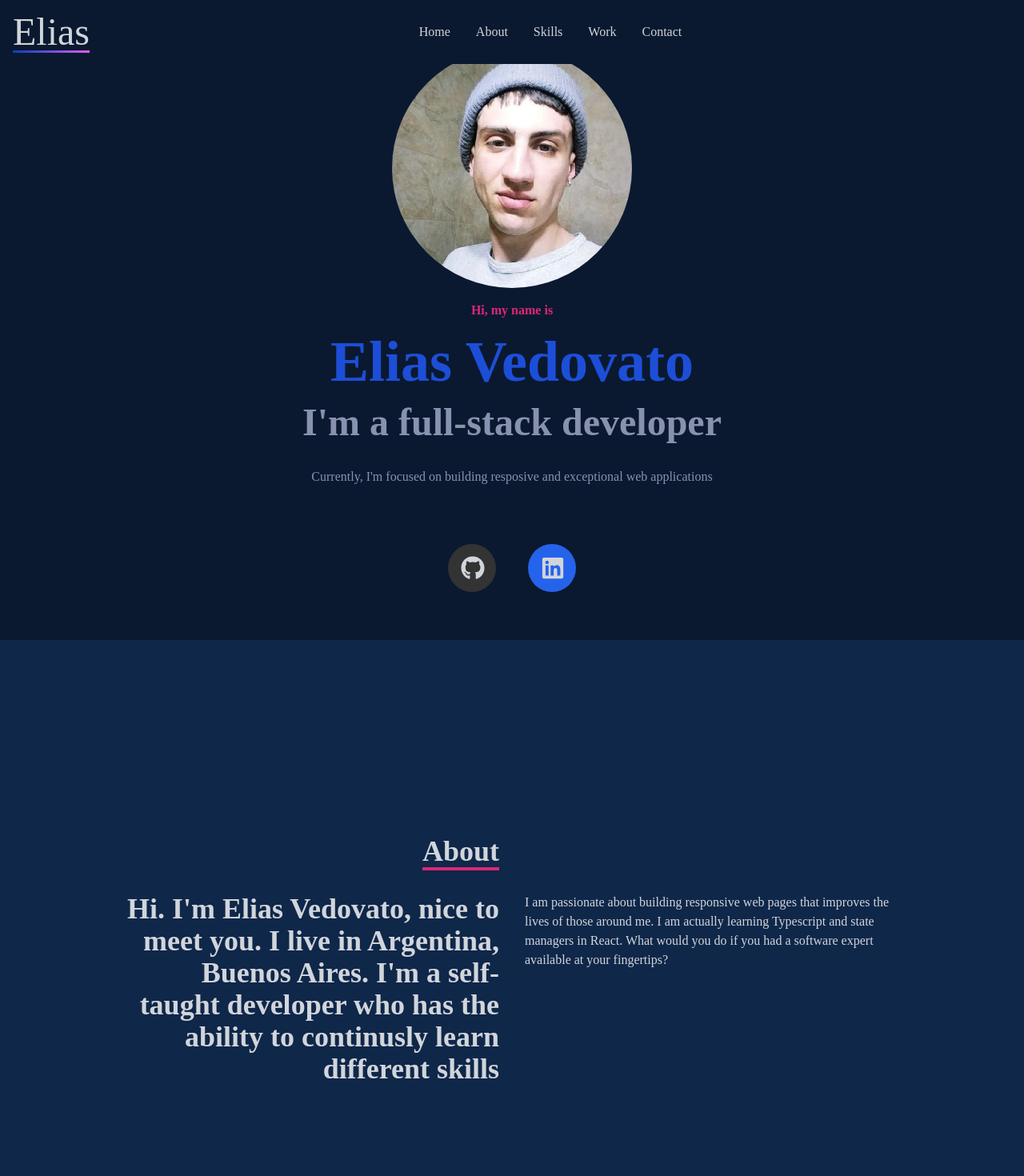
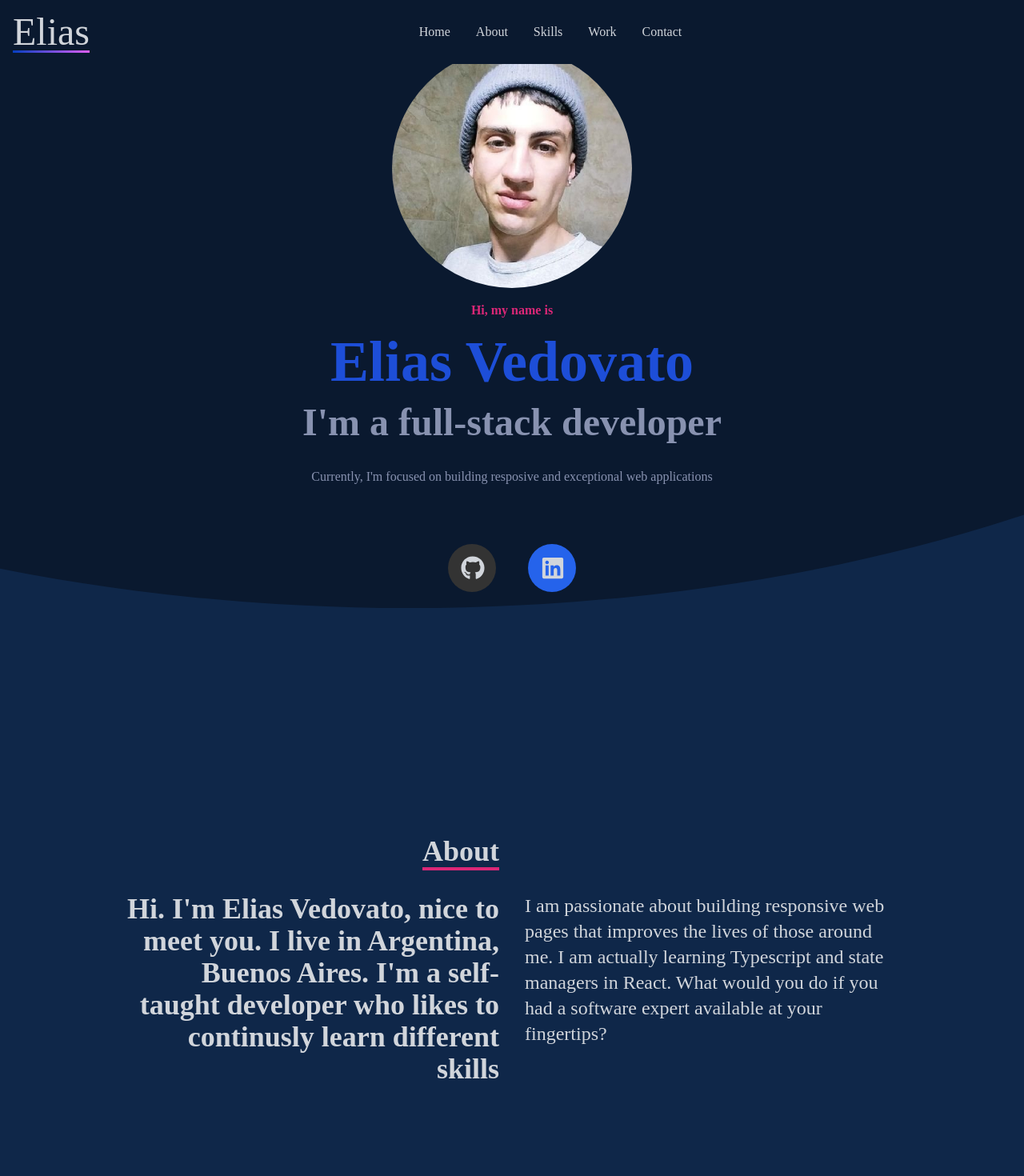
Before and after one commit to eliasvedovato/portfolio, a React (Create React App) app: page / in a window 1280 px wide. Shown: the top 1470 px of the page at 80% size. Built offline with nearby package versions, Linux system fonts and the light colour scheme.

Commit message:
how to differentiate the sections

```diff
--- a/src/components/About.jsx
+++ b/src/components/About.jsx
@@ -16,14 +16,11 @@ const About = () => {
 					<div></div>
 				</div>
 				<div className='max-w-[1000px] w-full grid sm:grid-cols-2 gap-8 px-4'>
-					<div className='sm:text-right text-xl md:text-4xl font-bold'>
-						<p>
+						<p className='text-2xl xl:text-4xl font-bold sm:text-right'>
 							Hi. I'm Elias Vedovato, nice to meet you. I live in Argentina, Buenos Aires.
-							I'm a self-taught developer who has the ability to continusly learn different skills
+							I'm a self-taught developer who likes to continusly learn different skills
 						</p>
-					</div>
-					<div>
-						<p>
+						<p className='xl:text-2xl'>
 							I am passionate about building responsive web pages
 							that improves the lives of those around me. I am actually
 							learning Typescript and state managers in React.
@@ -31,7 +28,6 @@ const About = () => {
 							you had a software expert available at your
 							fingertips?
 						</p>
-					</div>
 				</div>
 			</div>
 		</div>
--- a/src/components/Contact.jsx
+++ b/src/components/Contact.jsx
@@ -4,7 +4,7 @@ const Contact = () => {
 	return (
 		<div
 			name='contact'
-			className='w-full min-h-screen bg-[#0a48a5] flex justify-center items-center p-4'
+			className='w-full min-h-screen bg-[#0a192f] flex justify-center items-center p-4'
 		>
 			<form
 				method='POST'
--- a/src/components/Home.jsx
+++ b/src/components/Home.jsx
@@ -3,7 +3,11 @@ import Me from '../assets/me/elias.jpg'
 
 const Home = () => {
 	return (
-		<div name='home' className='bg-[#0a192f] h-screen'>
+		<div
+			name='home'
+			className='bg-[#0a192f] h-screen'
+			style={{ clipPath: 'ellipse(110% 90% at 40% 5%)'}}
+		>
 			<div
 				className='mx-auto px-12 lg:px-40 flex flex-col gap-4
       		justify-center items-center h-full text-white py-10'
@@ -29,7 +33,9 @@ const Home = () => {
 				{/* social icons */}
 				<div className='mt-10'>
 					<ul className='flex flex-row gap-10 md:flex-row-reverse'>
-						<li className='h-[60px] w-[60px] flex justify-between items-center bg-blue-600 hover:bg-blue-800 rounded-full'>
+						<li
+							className='h-[60px] w-[60px] flex justify-between
+							items-center bg-blue-600 hover:bg-blue-800 rounded-full'>
 							<a
 								className='text-gray-300'
 								href='https://www.linkedin.com/in/elias-vedovato-3a35277a/'
@@ -40,7 +46,9 @@ const Home = () => {
 								<FaLinkedin size={30} />
 							</a>
 						</li>
-						<li className=' h-[60px] w-[60px] flex justify-between items-center bg-[#333333] hover:bg-[#222] rounded-full'>
+						<li
+							className=' h-[60px] w-[60px] flex justify-between items-center
+						bg-[#333333] hover:bg-[#222] rounded-full'>
 							<a
 								className='text-gray-300'
 								href='https://github.com/eliasvedovato'
--- a/src/components/Skills.jsx
+++ b/src/components/Skills.jsx
@@ -28,6 +28,7 @@ const Skills = () => {
 		<div
 			name='skills'
 			className='w-full h-screen bg-[#132d54] text-gray-300'
+			style={{ clipPath: 'polygon(30% 0%, 70% 0%, 100% 5%, 100% 95%, 70% 100%, 30% 100%, 0 95%, 0 5%)'}}
 		>
 			{/* Container */}
 			<div className='max-w-[1000px] mx-auto p-12 flex flex-col justify-center w-full h-full'>
--- a/src/components/Work.jsx
+++ b/src/components/Work.jsx
@@ -16,7 +16,7 @@ const Work = () => {
 	const project = data
 
 	return (
-		<div name='work' className='w-full h-screen text-gray-300 bg-[#0e3979]'>
+		<div name='work' className='w-full h-screen text-gray-300 bg-[#0f2749]'>
 			<div
 				className='max-w-[1000px] mx-auto p-12 flex flex-col
       	justify-center w-full h-full'
--- a/src/index.css
+++ b/src/index.css
@@ -6,7 +6,7 @@
 
 @layer base {
 	body {
-		@apply font-[Raleway];
+		@apply font-[Raleway] bg-[#0f2749];
 	}
 
 	li {
```
